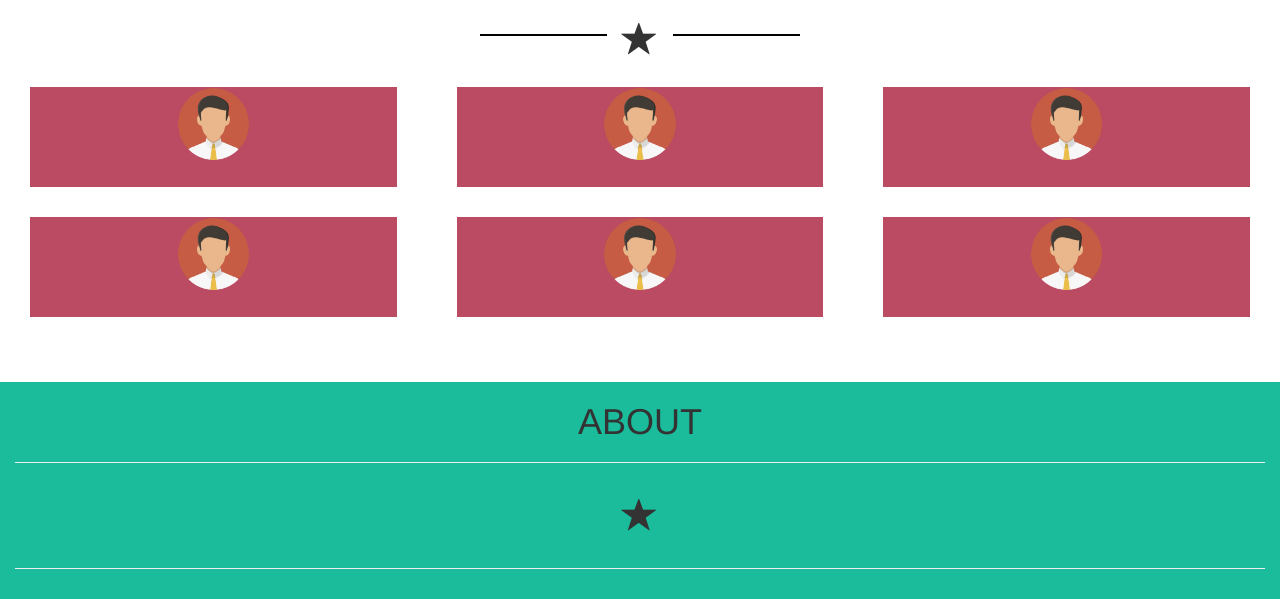
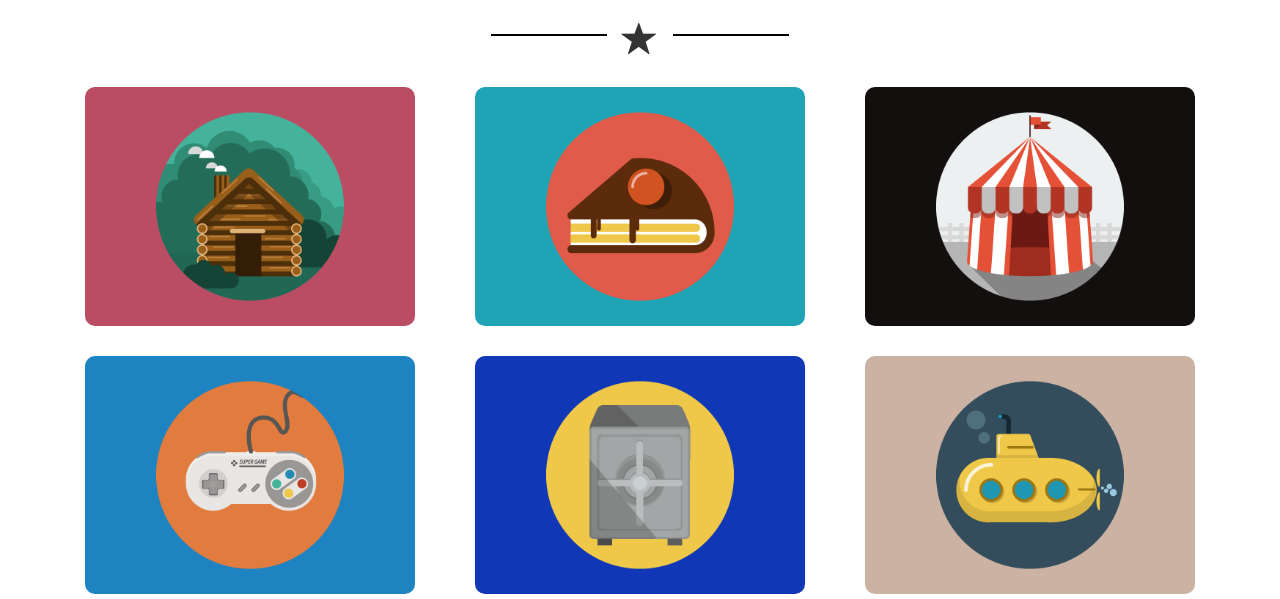
Before and after one commit to Giancarlo-Zuliani/html-css-bootstrap-freelancer, a plain HTML site: page index.html in a window 1280 px wide. Shown: the part 701-1300 px from the top of the page. Drawn offline with nearby package versions, Linux system fonts and the light colour scheme.

Commit message:
portfolio images added and fixed

```diff
--- a/css/style.css
+++ b/css/style.css
@@ -61,9 +61,14 @@ nav *{
   border:solid transparent 15px;
 }
 
-.pink{
-  background-color:#ba4b63;
-    min-height: 100px;
+.box{
+    min-width: 100%;
+    min-height:100%;
+}
+.box img{
+  border-radius: 10px;
+    min-width:100%;
+    min-height:100%;
 }
 
 #portfolio hr{
--- a/index.html
+++ b/index.html
@@ -46,40 +46,40 @@
 
       </section>
 
-      <section id="portfolio" class="container-fluid">
+      <section id="portfolio" class="container mw-50">
         <h1>PORTFOLIO</h1>
         <hr><span class="star_icon glyphicon glyphicon-star"></span><hr>
 
         <div class="row">
           <div class=" col-lg-4 col-md-6 col-xs-12 marg ">
-            <div class="pink">
-              <img src="resources\user-default.png" alt="">
+            <div class="box">
+              <img src="resources\cabin.png" alt="">
+            </div>
+          </div>
+          <div class=" col-lg-4  col-md-6 col-xs-12 marg ">
+            <div class="box">
+              <img src="resources\cake.png" alt="">
+            </div>
+          </div>
+          <div class=" col-lg-4  col-md-6 col-xs-12 marg ">
+            <div class="box">
+              <img src="resources\circus.png" alt="">
+            </div>
+          </div>
+
+          <div class=" col-lg-4  col-md-6 col-xs-12 marg ">
+            <div class="box">
+              <img src="resources\game.png" alt="">
             </div>
           </div>
           <div class=" col-lg-4 col-md-6 col-xs-12 marg ">
-            <div class="pink">
-              <img src="resources\user-default.png" alt="">
+            <div class="box">
+              <img src="resources\safe.png" alt="">
             </div>
           </div>
           <div class=" col-lg-4 col-md-6 col-xs-12 marg ">
-            <div class="pink">
-              <img src="resources\user-default.png" alt="">
-            </div>
-          </div>
-
-          <div class=" col-lg-4 col-md-6 col-xs-12 marg ">
-            <div class="pink">
-              <img src="resources\user-default.png" alt="">
-            </div>
-          </div>
-          <div class=" col-lg-4 col-md-6 col-xs-12 marg ">
-            <div class="pink">
-              <img src="resources\user-default.png" alt="">
-            </div>
-          </div>
-          <div class=" col-lg-4 col-md-6 col-xs-12 marg ">
-            <div class="pink">
-              <img src="resources\user-default.png" alt="">
+            <div class="box">
+              <img src="resources\submarine.png" alt="">
             </div>
           </div>
         </div>
```
Also changed, not shown: resources/cabin.png (added), resources/cake.png (added), resources/circus.png (added), resources/game.png (added), resources/safe.png (added), resources/submarine.png (added).
